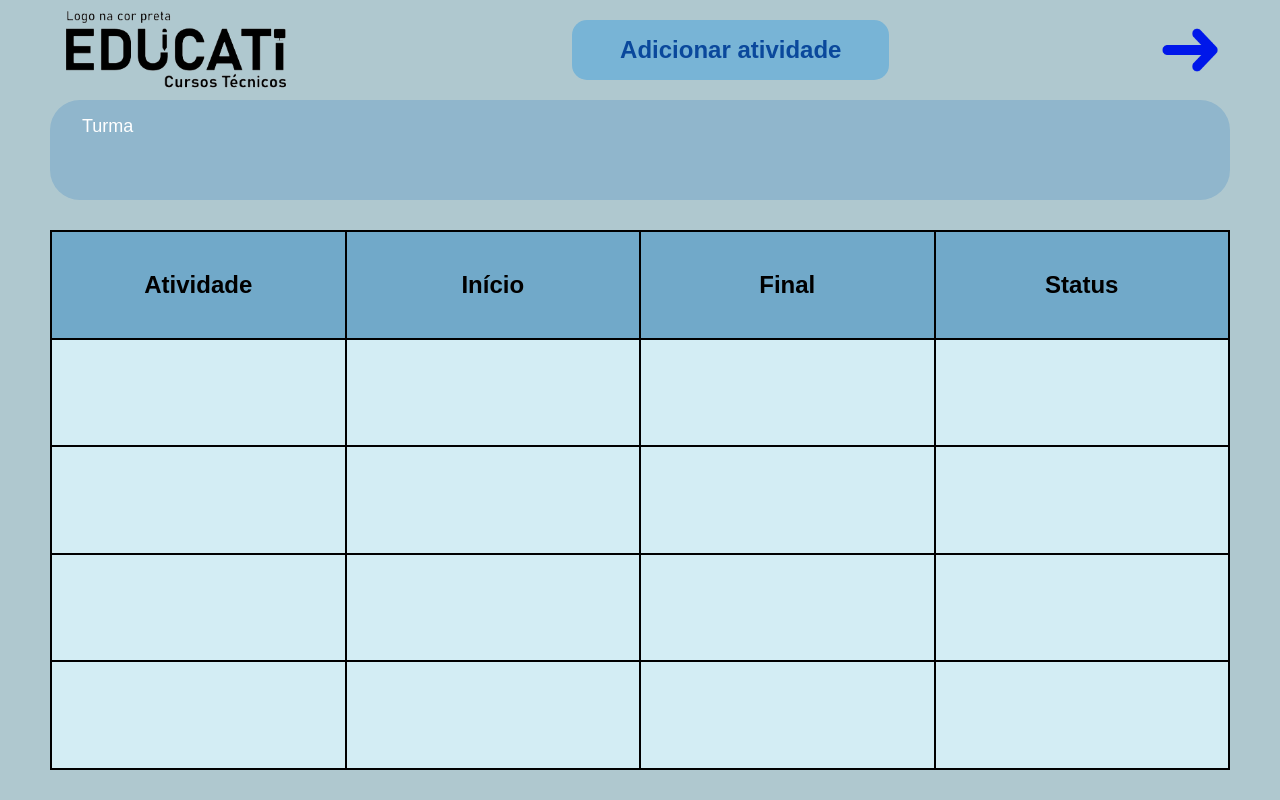
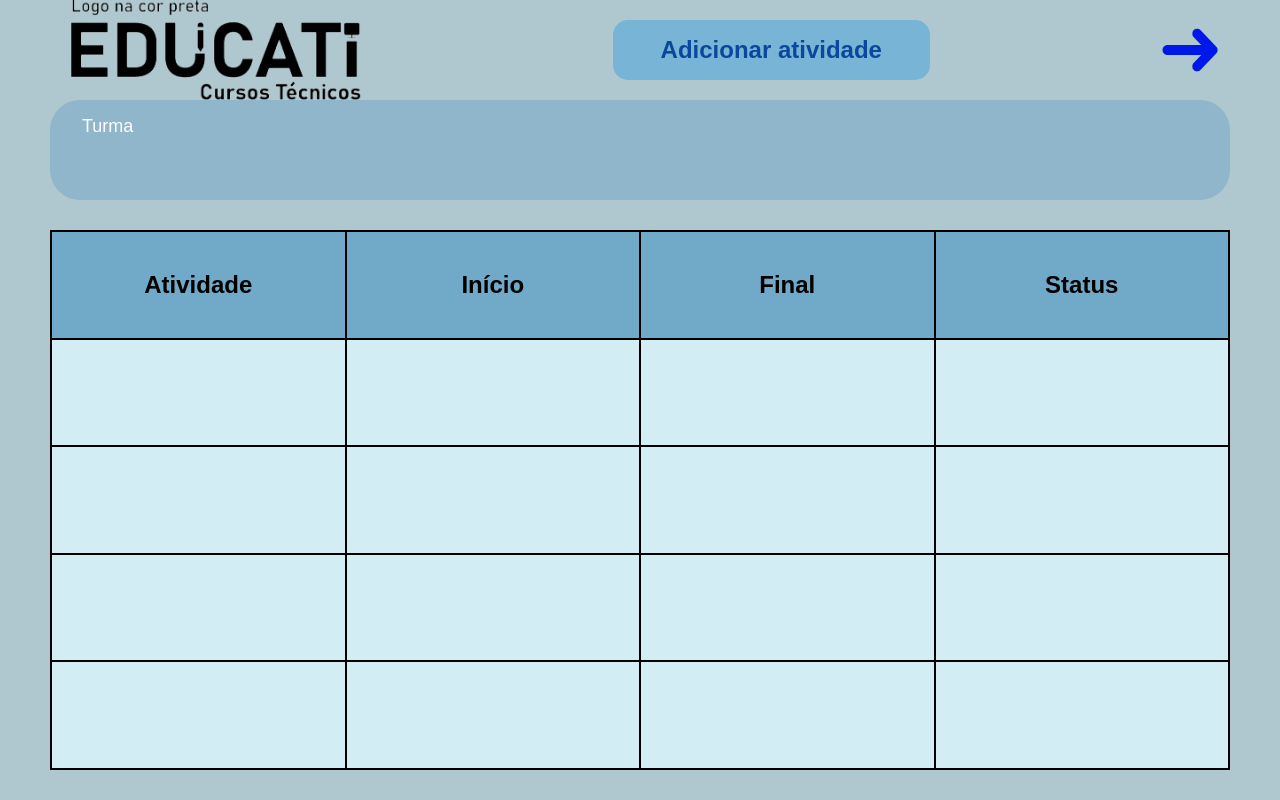
Before and after one commit to Babababoi/educati-atividade, a plain HTML site: page index.html in a window 1280 px wide. Drawn offline with Linux system fonts and the light colour scheme.

Commit message:
Update style.css

```diff
--- a/style.css
+++ b/style.css
@@ -21,7 +21,7 @@ main{
     align-items: center;
 }
 .logo{
-    height: 100px;
+    height: 131px;
 }
 .adicionar-atividade{
     background-color: #78B4D6;
```
